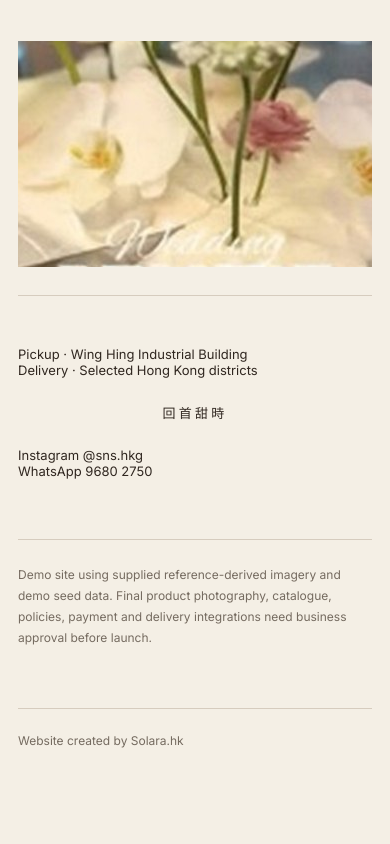
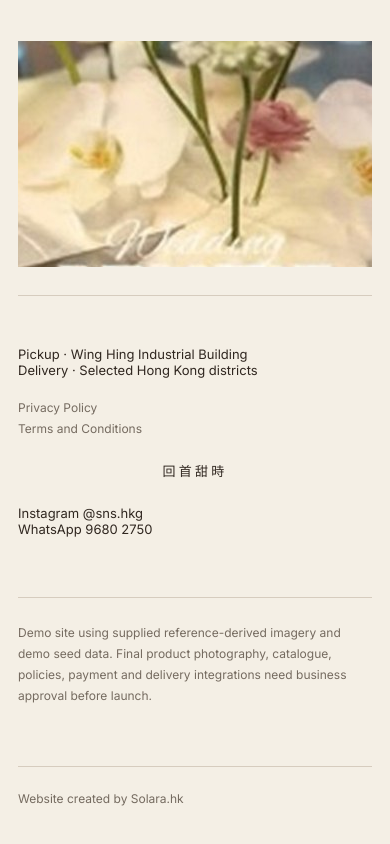
Before and after one commit to SolaraHk/sweetsnstories-website, a React (Vite) app: page / in a window 390 px wide. Shown: the part 2772-3616 px from the top of the page. Before the commit the page ends 3570 px from the top, so only its background shows below. Built offline with nearby package versions, Linux system fonts and the light colour scheme.

Commit message:
feat: add legal placeholder pages

```diff
--- a/scripts/copy-static-routes.mjs
+++ b/scripts/copy-static-routes.mjs
@@ -2,7 +2,7 @@ import { mkdirSync, copyFileSync, existsSync } from 'node:fs';
 import { join } from 'node:path';
 
 const dist = 'dist';
-const routes = ['shop', 'products', 'shop/mikan-mango-chiffon', 'custom-cake', 'our-story'];
+const routes = ['shop', 'products', 'shop/mikan-mango-chiffon', 'custom-cake', 'our-story', 'privacy-policy', 'terms-and-conditions'];
 if (existsSync(join(dist, 'index.html'))) {
   for (const route of routes) {
     const dir = join(dist, route);
--- a/src/App.tsx
+++ b/src/App.tsx
@@ -1,8 +1,8 @@
-import { FormEvent, useEffect, useMemo, useState } from 'react';
+import { FormEvent, MouseEvent, useEffect, useMemo, useState } from 'react';
 import { Menu, Search, ShoppingBag, X } from 'lucide-react';
 import { featuredProduct, favourites, Product, products } from './data/products';
 
-type Page = 'home' | 'shop' | 'catalogue' | 'product' | 'custom' | 'story';
+type Page = 'home' | 'shop' | 'catalogue' | 'product' | 'custom' | 'story' | 'privacy' | 'terms';
 type Lang = 'en' | 'zh';
 type CartItem = { id: string; name: string; size: string; fulfilment: string; date: string; message: string; quantity: number; price: number };
 
@@ -38,6 +38,8 @@ function currentPage(): Page {
   if (path === 'shop') return 'shop';
   if (path === 'custom-cake') return 'custom';
   if (path === 'our-story') return 'story';
+  if (path === 'privacy-policy') return 'privacy';
+  if (path === 'terms-and-conditions') return 'terms';
   return 'home';
 }
 
@@ -50,9 +52,13 @@ function initialLanguage(): Lang {
   return navigator.language?.toLowerCase().startsWith('zh') ? 'zh' : 'en';
 }
 
+function pathFor(page: Page) {
+  const paths: Record<Page, string> = { home: '/', shop: '/shop/', catalogue: '/products/', product: '/shop/mikan-mango-chiffon/', custom: '/custom-cake/', story: '/our-story/', privacy: '/privacy-policy/', terms: '/terms-and-conditions/' };
+  return `${base}${paths[page]}`;
+}
+
 function navigate(page: Page) {
-  const paths: Record<Page, string> = { home: '/', shop: '/shop/', catalogue: '/products/', product: '/shop/mikan-mango-chiffon/', custom: '/custom-cake/', story: '/our-story/' };
-  window.history.pushState(null, '', `${base}${paths[page]}`);
+  window.history.pushState(null, '', pathFor(page));
   window.dispatchEvent(new Event('sns-route'));
 }
 
@@ -106,6 +112,8 @@ export function App() {
       '.simple-hero',
       '.inquiry-form > *',
       '.story-columns > *',
+      '.legal-hero',
+      '.legal-section-card',
       '.related > *'
     ].join(',')));
 
@@ -160,6 +168,8 @@ export function App() {
         {page === 'product' && <ProductPage lang={lang} addItem={addItem} />}
         {page === 'custom' && <CustomCakePage lang={lang} />}
         {page === 'story' && <StoryPage lang={lang} />}
+        {page === 'privacy' && <LegalPage lang={lang} kind="privacy" />}
+        {page === 'terms' && <LegalPage lang={lang} kind="terms" />}
       </main>
       <Footer lang={lang} onNavigate={navigate} />
       <CartDrawer lang={lang} open={cartOpen} items={cart} onClose={() => setCartOpen(false)} onQty={updateQuantity} onRemove={removeItem} />
@@ -343,11 +353,46 @@ function PersonalCta({ lang, customText, buttonText }: { lang: Lang; customText:
   return <section className="personal-cta"><div><p className="eyebrow citrus">{tr(lang, 'CUSTOM CELEBRATIONS', '客製慶祝蛋糕')}</p><h2>{customText}</h2><button className="text-link" onClick={() => navigate('custom')}>{buttonText} →</button></div></section>;
 }
 
+function LegalPage({ lang, kind }: { lang: Lang; kind: 'privacy' | 'terms' }) {
+  const isPrivacy = kind === 'privacy';
+  const sections = isPrivacy
+    ? [
+        { title: tr(lang, 'Information we may collect', '我們可能收集的資料'), body: tr(lang, 'Placeholder note: this demo currently only remembers the visitor’s language preference locally in the browser. It does not collect form submissions, customer accounts, payment details, analytics events, or newsletter signups.', '佔位說明：此示範網站目前只會在訪客瀏覽器本機記住語言偏好。它不會收集表格提交、客戶帳戶、付款資料、分析事件或電子報訂閱。') },
+        { title: tr(lang, 'How information would be used', '資料將如何使用'), body: tr(lang, 'Before launch, this section should be replaced with a client-approved policy explaining any real enquiry forms, ordering workflow, analytics, payment processing, delivery coordination, or customer support data use.', '正式上線前，這部分應替換為商戶核准的政策，清楚說明任何真實查詢表格、訂單流程、分析工具、付款處理、配送安排或客戶服務資料用途。') },
+        { title: tr(lang, 'Cookies and local storage', 'Cookie 與本機儲存'), body: tr(lang, 'At demo stage, the site uses localStorage for language preference only. If analytics, pixels, advertising cookies, or embedded third-party tools are added later, this policy must be updated before public launch.', '示範階段，網站只使用 localStorage 儲存語言偏好。如日後加入分析、像素、廣告 cookie 或第三方嵌入工具，必須在公開上線前更新本政策。') },
+      ]
+    : [
+        { title: tr(lang, 'Website use', '網站使用'), body: tr(lang, 'Placeholder note: this site is a draft demonstration for review. Product descriptions, prices, availability, pickup, delivery, and ordering details must be confirmed by the business before customer use.', '佔位說明：此網站為供審閱的示範草稿。產品描述、價格、供應情況、自取、配送及訂購詳情，必須由商戶確認後才可供客戶使用。') },
+        { title: tr(lang, 'Orders and payments', '訂單與付款'), body: tr(lang, 'No live checkout, card payment, order database, or automatic fulfilment is connected in this demo. A final terms page should describe the confirmed ordering, refund, cancellation, and delivery rules.', '此示範網站未連接即時結帳、信用卡付款、訂單資料庫或自動履行流程。最終條款頁應列明已確認的訂購、退款、取消及配送規則。') },
+        { title: tr(lang, 'Content and imagery', '內容與圖片'), body: tr(lang, 'Reference-derived imagery and demo catalogue data are used for preview only. Final photography, brand copy, product claims, and any public media usage require business approval before launch.', '參考圖片與示範目錄資料只供預覽。正式上線前，最終相片、品牌文案、產品聲稱及任何公開媒體使用均需商戶核准。') },
+      ];
+
+  return (
+    <div className="page simple-page legal-page" data-legal-page={isPrivacy ? 'privacy-policy' : 'terms-and-conditions'}>
+      <section className="simple-hero legal-hero">
+        <p className="eyebrow citrus">{tr(lang, 'PLACEHOLDER LEGAL PAGE', '法律頁面佔位')}</p>
+        <h1>{isPrivacy ? tr(lang, 'Privacy Policy', '私隱政策') : tr(lang, 'Terms and Conditions', '條款及細則')}</h1>
+        <p>{isPrivacy
+          ? tr(lang, 'Draft privacy placeholder for Sweets N Stories. Replace with a business-approved policy before launch or before adding real data collection.', 'Sweets N Stories 私隱政策草稿佔位。正式上線或加入真實資料收集前，請替換為商戶核准版本。')
+          : tr(lang, 'Draft terms placeholder for Sweets N Stories. Replace with final business-approved terms before accepting real customer orders.', 'Sweets N Stories 條款草稿佔位。接受真實客戶訂單前，請替換為商戶核准的最終條款。')}</p>
+      </section>
+      <section className="legal-content" aria-label={isPrivacy ? 'Privacy policy placeholder sections' : 'Terms and conditions placeholder sections'}>
+        {sections.map((section, index) => <article className="legal-section-card" key={section.title}><span>{String(index + 1).padStart(2, '0')}</span><h3>{section.title}</h3><p>{section.body}</p></article>)}
+      </section>
+    </div>
+  );
+}
+
 function CartDrawer({ lang, open, items, onClose, onQty, onRemove }: { lang: Lang; open: boolean; items: CartItem[]; onClose: () => void; onQty: (id: string, delta: number) => void; onRemove: (id: string) => void }) {
   const total = items.reduce((sum, item) => sum + item.price * item.quantity, 0);
   return <aside className={`cart-drawer ${open ? 'open' : ''}`} aria-hidden={!open}><div className="cart-header"><h2>{tr(lang, 'Your bag', '你的購物袋')}</h2><button onClick={onClose} aria-label={tr(lang, 'Close bag', '關閉購物袋')}><X /></button></div>{items.length === 0 ? <p className="empty">{tr(lang, 'Your demo bag is empty.', '你的示範購物袋是空的。')}</p> : <div className="cart-list">{items.map((item) => <article key={item.id}><div><h3>{item.name}</h3><p>{item.size} · {item.fulfilment} · {item.date}</p>{item.message && <p>{tr(lang, 'Message:', '蛋糕牌文字：')} {item.message}</p>}</div><div className="cart-controls"><button onClick={() => onQty(item.id, -1)}>−</button><span>{item.quantity}</span><button onClick={() => onQty(item.id, 1)}>+</button><button className="remove" onClick={() => onRemove(item.id)}>{tr(lang, 'Remove', '移除')}</button></div></article>)}</div>}<div className="cart-footer"><p>{tr(lang, 'Four-day advance ordering applies. No live payment is connected in this demo.', '需四日前預訂。此示範未連接即時付款。')}</p><strong>{tr(lang, 'Total', '總數')} HK${total}</strong><a className="primary orange" href="https://wa.me/85296802750" target="_blank" rel="noreferrer">{tr(lang, 'Prepare WhatsApp order', '準備 WhatsApp 訂單')}</a></div></aside>;
 }
 
 function Footer({ lang, onNavigate }: { lang: Lang; onNavigate: (page: Page) => void }) {
-  return <footer className="site-footer"><div>{tr(lang, 'Pickup · Wing Hing Industrial Building', '自取 · 榮興工業大廈')}<br />{tr(lang, 'Delivery · Selected Hong Kong districts', '配送 · 香港指定地區')}</div><button onClick={() => onNavigate('home')} className="footer-mark">回首甜時</button><div>Instagram @sns.hkg<br />WhatsApp 9680 2750</div><p className="disclaimer">{tr(lang, 'Demo site using supplied reference-derived imagery and demo seed data. Final product photography, catalogue, policies, payment and delivery integrations need business approval before launch.', '示範網站使用參考圖片與示範產品資料。正式上線前，產品相片、目錄、政策、付款及配送整合均需商戶確認。')}</p><a className="created-by" href="https://solara.hk" target="_blank" rel="noreferrer">Website created by Solara.hk</a></footer>;
+  const legalClick = (event: MouseEvent<HTMLAnchorElement>, page: Page) => {
+    event.preventDefault();
+    onNavigate(page);
+  };
+
+  return <footer className="site-footer"><div>{tr(lang, 'Pickup · Wing Hing Industrial Building', '自取 · 榮興工業大廈')}<br />{tr(lang, 'Delivery · Selected Hong Kong districts', '配送 · 香港指定地區')}<nav className="legal-links" aria-label={tr(lang, 'Legal pages', '法律頁面')}><a href={pathFor('privacy')} onClick={(event) => legalClick(event, 'privacy')}>{tr(lang, 'Privacy Policy', '私隱政策')}</a><a href={pathFor('terms')} onClick={(event) => legalClick(event, 'terms')}>{tr(lang, 'Terms and Conditions', '條款及細則')}</a></nav></div><button onClick={() => onNavigate('home')} className="footer-mark">回首甜時</button><div>Instagram @sns.hkg<br />WhatsApp 9680 2750</div><p className="disclaimer">{tr(lang, 'Demo site using supplied reference-derived imagery and demo seed data. Final product photography, catalogue, policies, payment and delivery integrations need business approval before launch.', '示範網站使用參考圖片與示範產品資料。正式上線前，產品相片、目錄、政策、付款及配送整合均需商戶確認。')}</p><a className="created-by" href="https://solara.hk" target="_blank" rel="noreferrer">Website created by Solara.hk</a></footer>;
 }
--- a/src/styles/site.css
+++ b/src/styles/site.css
@@ -164,6 +164,12 @@ details p { margin: 0 0 18px; color: var(--muted); }
 .story-columns { display: grid; grid-template-columns: repeat(3, 1fr); gap: 26px; border-top: 1px solid var(--line); padding-top: 32px; }
 .story-columns div { padding-right: 28px; border-right: 1px solid var(--line); }
 .story-columns div:last-child { border-right: 0; }
+.legal-page { min-height: 58vh; }
+.legal-content { display: grid; grid-template-columns: repeat(3, minmax(0, 1fr)); gap: 18px; border-top: 1px solid var(--line); padding-top: 32px; }
+.legal-section-card { min-height: 260px; padding: 26px; background: #f4eadb; border: 1px solid var(--line); display: flex; flex-direction: column; gap: 18px; }
+.legal-section-card span { color: var(--orange); font-size: 12px; letter-spacing: .22em; }
+.legal-section-card h3 { font-size: clamp(22px, 2.6vw, 34px); line-height: 1.05; }
+.legal-section-card p { color: var(--muted); margin-top: auto; }
 
 .cart-drawer { position: fixed; inset: 0 0 0 auto; width: min(440px, 100vw); background: var(--paper); z-index: 50; transform: translateX(105%); transition: transform .28s ease; box-shadow: -24px 0 80px rgba(48,39,32,.18); padding: 24px; display: flex; flex-direction: column; }
 .cart-drawer.open { transform: translateX(0); }
@@ -182,6 +188,9 @@ details p { margin: 0 0 18px; color: var(--muted); }
 .site-footer { max-width: 1330px; margin: 0 auto; padding: 70px 28px; display: grid; grid-template-columns: 1fr auto 1fr; gap: 24px; color: var(--espresso); font-size: 13px; }
 .footer-mark { font-family: 'Libre Baskerville', Georgia, serif; letter-spacing: .25em; }
 .site-footer > div:nth-child(3) { text-align: right; }
+.legal-links { display: flex; flex-direction: column; align-items: flex-start; gap: 6px; margin-top: 22px; font-size: 12px; }
+.legal-links a { color: var(--muted); text-decoration: none; }
+.legal-links a:hover { color: var(--espresso); }
 .disclaimer { grid-column: 1 / 3; margin: 36px 0 0; padding-top: 24px; border-top: 1px solid var(--line); color: var(--muted); font-size: 12px; }
 .created-by { grid-column: 3 / 4; align-self: end; justify-self: end; margin-top: 36px; padding-top: 24px; color: var(--muted); font-size: 12px; text-decoration: none; border-top: 1px solid var(--line); width: 100%; text-align: right; }
 .created-by:hover { color: var(--espresso); }
@@ -193,7 +202,7 @@ details p { margin: 0 0 18px; color: var(--muted); }
   .mobile-menu { display: inline-grid; }
   .nav-shell { grid-template-columns: 1fr auto; }
   .mobile-nav { display: grid; gap: 8px; padding: 0 28px 22px; }
-  .split-section, .shop-intro, .featured-story, .story-block, .product-detail-layout, .personal-cta, .site-footer, .story-columns { grid-template-columns: 1fr; }
+  .split-section, .shop-intro, .featured-story, .story-block, .product-detail-layout, .personal-cta, .site-footer, .story-columns, .legal-content { grid-template-columns: 1fr; }
   .hero-copy { padding: 64px 28px; min-height: 520px; }
   .journal { position: static; margin-top: 50px; }
   .hero-image-panel { min-height: 520px; }
```
